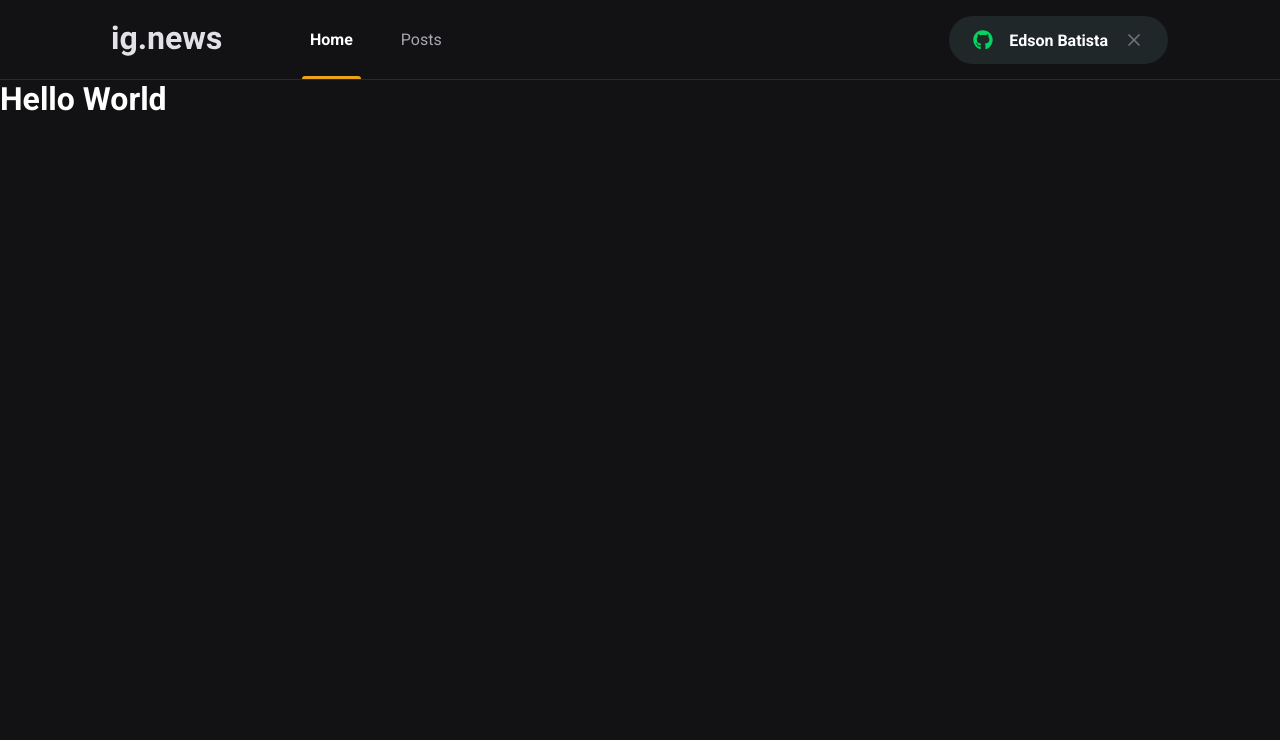
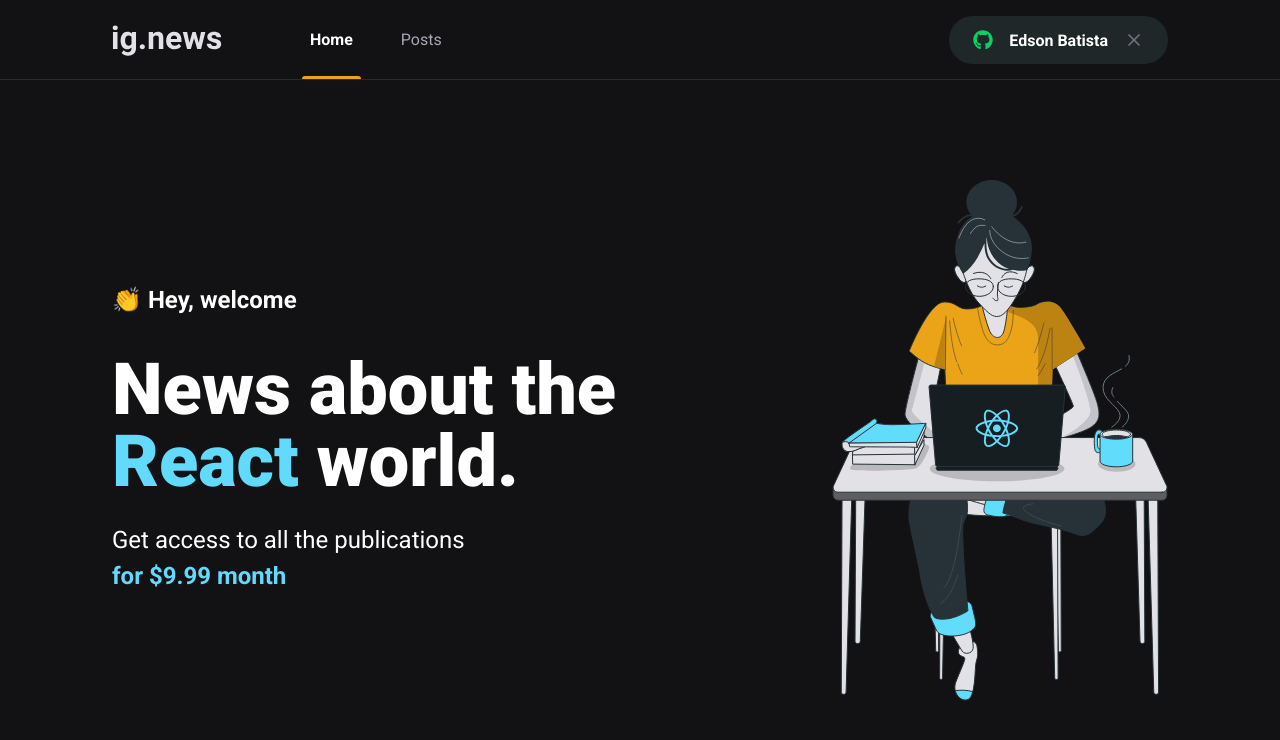
Before and after one commit to EdsonHenrique96/ignite_ed-news_app, a Next.js app: page / in a window 1280 px wide. Shown: the top 740 px of the page. Built offline with nearby package versions, Linux system fonts and the light colour scheme.

Commit message:
feat: create Home component

```diff
--- /dev/null
+++ b/src/components/Home/index.tsx
@@ -0,0 +1,26 @@
+import Head from 'next/head';
+
+import style from './styles.module.scss';
+
+export function HomePage() {
+  return (
+    <>
+      <Head>
+        <title>Início | ed.news</title>
+      </Head>
+
+      <main className={style.contentContainer}>
+        <section className={style.hero}>
+          <span>👏 Hey, welcome</span>
+          <h1>News about the <span>React</span> world.</h1>
+          <p>
+            Get access to all the publications <br/>
+            <span>for $9.99 month</span>
+          </p>
+        </section>
+
+        <img src="/images/avatar.svg" alt="Girl Coding" />
+      </main>
+    </>
+  )
+}
--- /dev/null
+++ b/src/components/Home/styles.module.scss
@@ -0,0 +1,42 @@
+.contentContainer {
+  max-width: 1120px;
+  margin: 0 auto;
+  padding: 2rem;
+
+  height: calc(100vh - 5rem);
+
+  display: flex;
+  align-items: center;
+  justify-content: space-between;
+}
+
+.hero {
+  max-width: 600px;
+
+  > span {
+    font-size: 1.5rem;
+    font-weight: bold;
+  }
+
+  h1 {
+    font-size: 4.5rem;
+    line-height: 4.5rem;
+    font-weight: 900;
+    margin-top: 2.5rem;
+
+    span {
+      color: var(--cyan-500);
+    }
+  }
+
+  p {
+    font-size: 1.5rem;
+    line-height: 2.25rem;
+    margin-top: 1.5rem;
+
+    span {
+      color: var(--cyan-500);
+      font-weight: bold;
+    }
+  }
+}
--- a/src/pages/index.tsx
+++ b/src/pages/index.tsx
@@ -1,12 +1,7 @@
-import Head from 'next/head';
+import { HomePage } from '../components/Home';
 
 export default function Home() {
   return (
-    <>
-      <Head>
-        <title>Início | ed.news</title>
-      </Head>
-      <h1>Hello World</h1>
-    </>
+    <HomePage />
   )
 }
```
